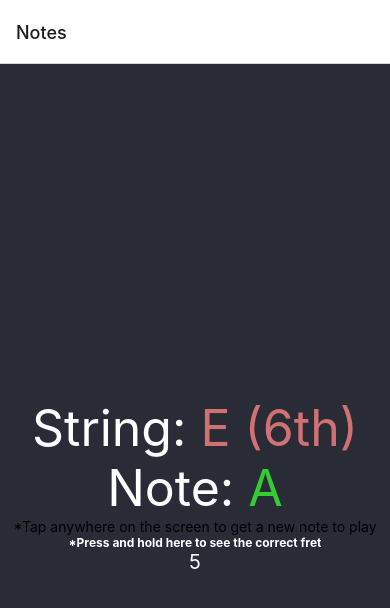
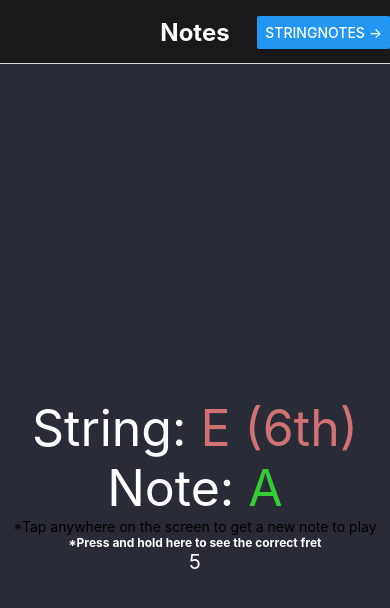
Before and after one commit to Brandon205/guitario, a React Native app: screen / in a window 390 px wide. Shown: the top 608 px of the page. Built offline with nearby package versions, Linux system fonts and the light colour scheme.

Commit message:
Simple Navigation Made

```diff
--- a/App.js
+++ b/App.js
@@ -1,5 +1,5 @@
 import React, { useState, useEffect } from 'react';
-import { StyleSheet, View, Platform } from 'react-native';
+import { Platform, Button } from 'react-native';
 import { NavigationContainer } from '@react-navigation/native';
 import { createNativeStackNavigator } from '@react-navigation/native-stack';
 import Notes from './components/Notes';
@@ -105,23 +105,18 @@ export default function App() {
 
   return (
     <NavigationContainer>
-      <Stack.Navigator style={styles.container}>
-        <Stack.Screen name="Notes">
+      <Stack.Navigator screenOptions={{headerStyle: {backgroundColor: '#19191B'}, headerTintColor: '#fff', headerTitleAlign: 'center', headerTitleStyle: {fontSize: 24, fontWeight: 'bold'}}}>
+        <Stack.Screen name="Notes" options={({ navigation }) => ({
+          headerRight: () => (<Button title="StringNotes ->" onPress={() => navigation.navigate('String Notes')} />)
+        })}>
           { props => <Notes {...props} createNote={() => createNote()} createString={() => createString()} string={string} note={note} noteColor={noteColor} stringColor={stringColor} /> }
         </Stack.Screen>
-        <Stack.Screen name="String Notes">
+        <Stack.Screen name="String Notes" options={({ navigation }) => ({
+          headerLeft: () => (<Button title="<- Notes" onPress={() => navigation.navigate('Notes')} />)
+        })}>
           { props => <StringsNote {...props} createNote={() => createNote()} note={note} noteColor={noteColor} /> }
         </Stack.Screen>
       </Stack.Navigator>
     </NavigationContainer>
   );
 }
-
-const styles = StyleSheet.create({
-  container: {
-    flex: 1,
-    backgroundColor: '#fff',
-    alignItems: 'center',
-    justifyContent: 'center',
-  }
-});
```
